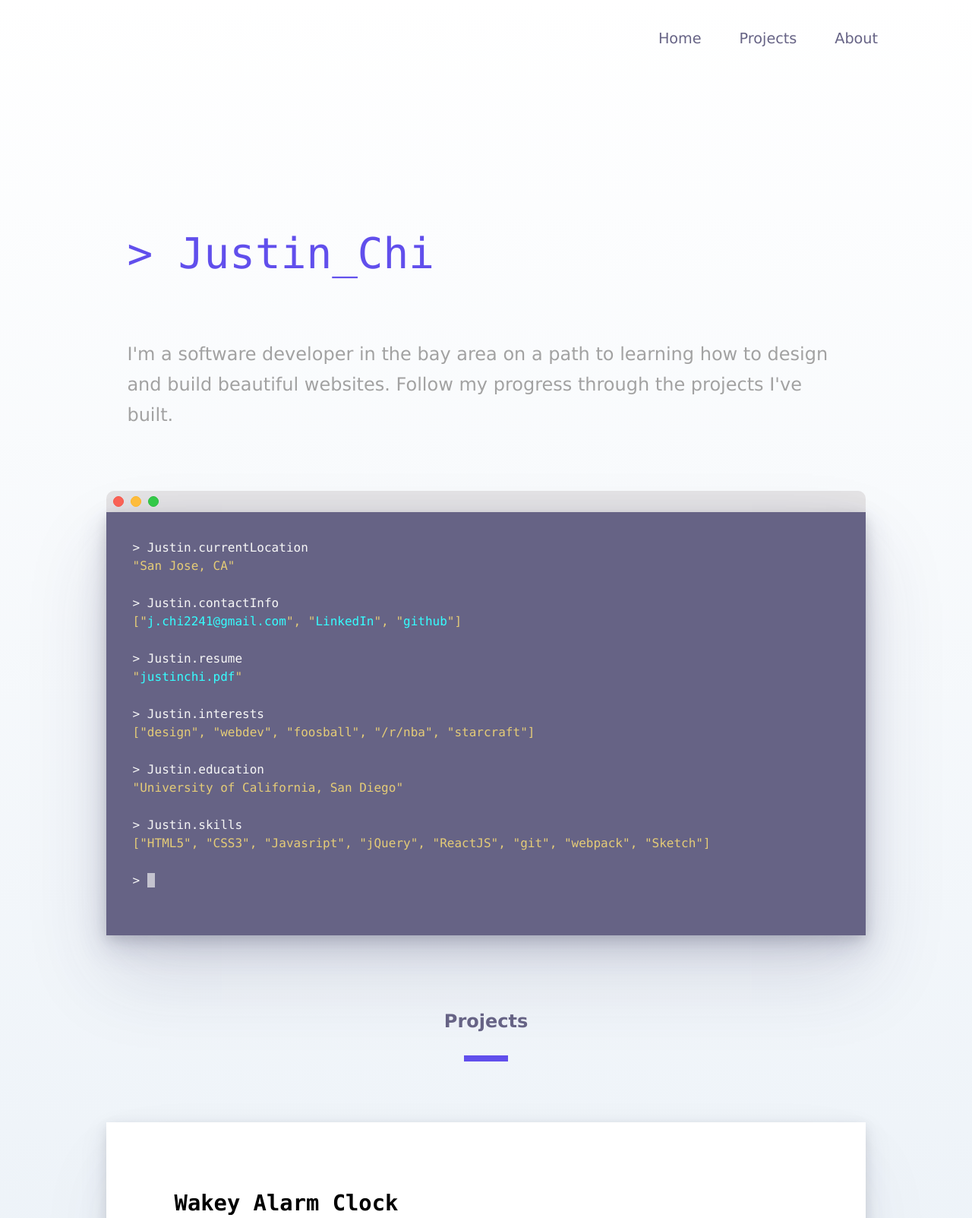
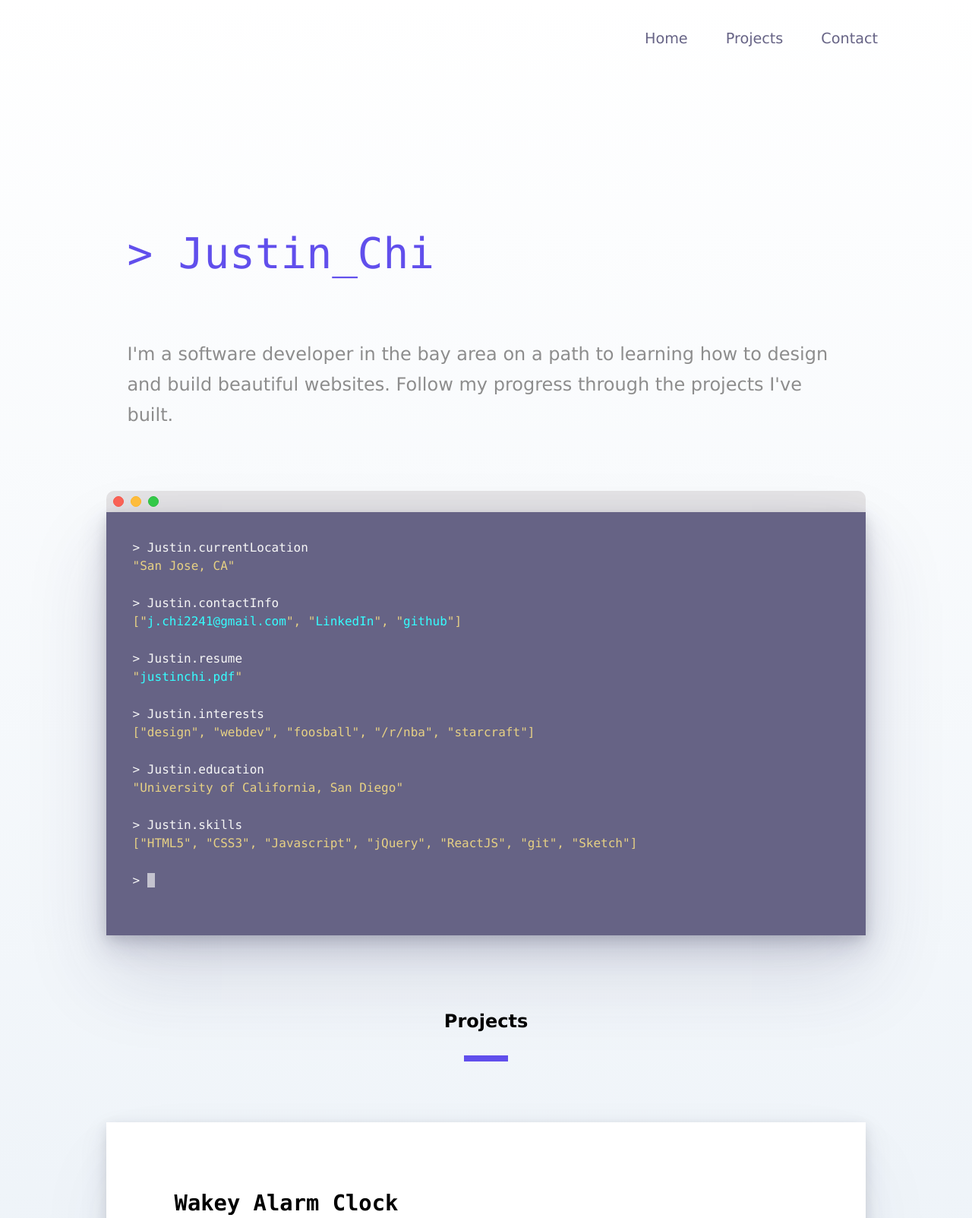
Before and after one commit to vai0/old_portfolio, a React app: page / in a window 1280 px wide. Shown: the top 1603 px of the page at 76% size. Built offline with nearby package versions, Linux system fonts and the light colour scheme; a web font is replaced by a local one.

Commit message:
fix links

```diff
--- a/css/home.scss
+++ b/css/home.scss
@@ -1,5 +1,5 @@
 $purple: #614fec;
-$grey: #a2a2a2;
+$grey: #8d8d8d;
 $lightGrey: #f0f0f0;
 $fadedPurple: #666385;
 $fadedBlue: #f6f9fc;
@@ -56,7 +56,7 @@ body {
 }
 
 .section-title {
-  color: $fadedPurple;
+  color: black;
   font-family: 'Avenir-Light', Verdana, Geneva, sans-serif;
   font-size: 1.5em;
   text-align: center;
@@ -237,7 +237,7 @@ body {
         }
 
         .return-statement {
-          color: #e5cc77;
+          color: #e7d184;
         }
 
         span {
--- a/js/home.js
+++ b/js/home.js
@@ -11,6 +11,7 @@ export default class Home extends React.Component {
         <h2 id="projects" className="section-title">Projects</h2>
         <Projects projects={this.props.projects}/>
         <div className="background"></div>
+        <h2 id="contact" className="section-title">Contact me!</h2>
         <ContactLinks />
         <Footer />
       </div>
@@ -22,9 +23,9 @@ class Navbar extends React.Component {
   render() {
     return (
       <nav className="navbar">
-        <a href="#">Home</a>
+        <a href="https://justinchi.me">Home</a>
         <a href="#projects">Projects</a>
-        <a href="#">About</a>
+        <a href="#contact">Contact</a>
       </nav>
     );
   }
--- a/js/main.js
+++ b/js/main.js
@@ -16,7 +16,7 @@ var projects = [
   },
   {
     title: "Tom's Metal Site",
-    description: "A revamp the website of the first company where I took my first job. This project was intended to deepen my understanding of media queries. You can see the original site here. The site supports mobile, tablet, and desktop sizes. All done with media queries, pure HTML5, and CSS3 - no external libraries or javasc",
+    description: "A revamp the website of the first company where I took my first job. This project was intended to deepen my understanding of media queries. You can see the original site here. The site supports mobile, tablet, and desktop sizes. All done with media queries, pure HTML5 and CSS3 - no external libraries or javascript.",
     skills: ['HTML5', 'CSS3'],
     links: {
       github: 'https://momofuku.com/',
@@ -48,7 +48,7 @@ var statements = [
   },
   {
     input: 'Justin.skills',
-    return: '["HTML5", "CSS3", "Javasript", "jQuery", "ReactJS", "git", "webpack", "Sketch"]'
+    return: '["HTML5", "CSS3", "Javascript", "jQuery", "ReactJS", "git", "Sketch"]'
   }
 ];
 
```
